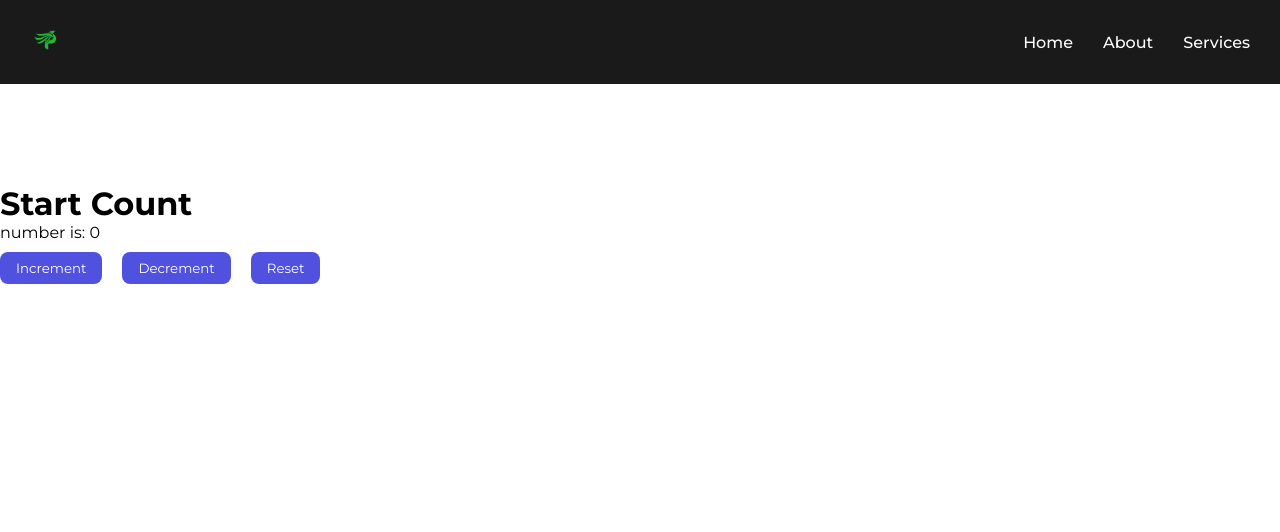
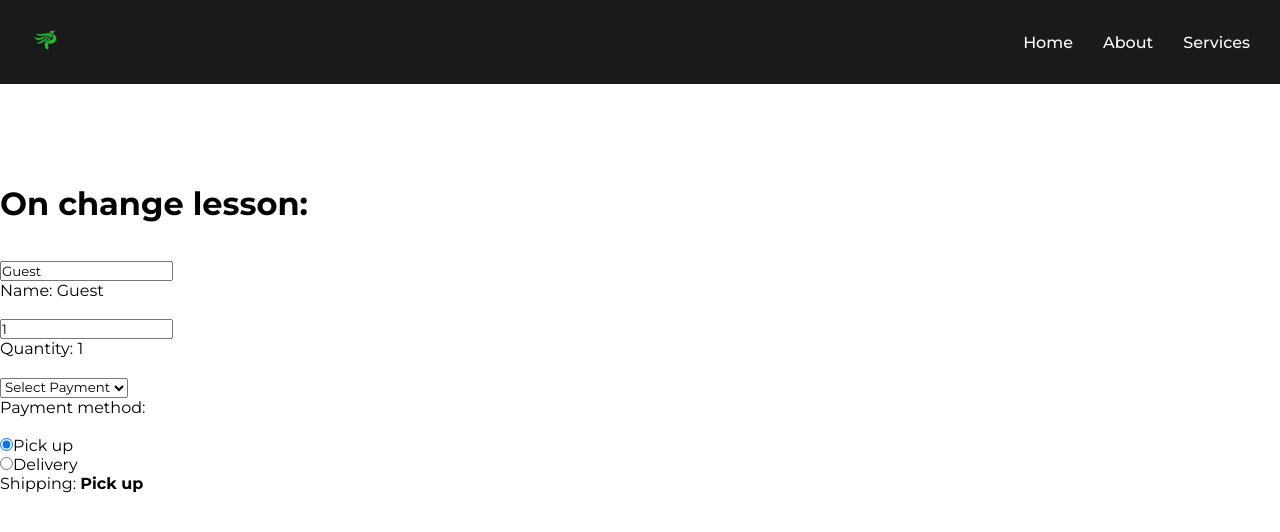
Before and after one commit to peterGwapo29/React, a React (Vite) app in the folder my-react-app/: page / in a window 1280 px wide. Shown: the top 532 px of the page. Built offline with nearby package versions, Linux system fonts and the light colour scheme.

Commit message:
onchange type input, text, select, radio

```diff
--- a/my-react-app/src/Component.jsx
+++ b/my-react-app/src/Component.jsx
@@ -1,44 +1,65 @@
 import React, {useState} from 'react';
 
 function Component() {
+    const [name, setName] = useState('Guest');
+    const [quantity, setQuantity] = useState(1);
+    const [payment, setPayment] = useState('');
+    const [shipping, setShipping] = useState('Pick up');
 
-    const [count, setCount] = useState(0);
-    const [title, setTitle] = useState("Start Count");
-
-
-    const Increment = () => {
-        if(count < 10){
-            setCount(count + 1);
-            setTitle("Count is Incremented");
-        }else{
-            setTitle("Reach maximum limit of 10");
-        }
+    const handleChange = () => {
+        setName(event.target.value);
     }
 
-    const Decrement = () => {
-        if(count >0){
-            setCount(count - 1);
-            setTitle("Count is Decremented");
-        }else{
-            setTitle("Count is already Zero");
-        }
+    const handleQuantity = () => {
+        setQuantity(event.target.value);
     }
 
-    const Reset = () => {
-        setCount(0);
-        setTitle("Count is Reset to Zero");
+    const handlePayment = () => {
+        setPayment(event.target.value);
     }
+
+    const handleShipping = () => {
+        setShipping(event.target.value);
+    }
+
 
   return (
     <div className="parent">
-        <h1>{title}</h1>
-        <p>number is: {count}</p>
+        <h1>On change lesson:</h1>
+        <br />
+        <br />
 
-        <div className="buttons">
-            <button onClick={Increment} >Increment</button>
-            <button onClick={Decrement} >Decrement</button>
-            <button onClick={Reset} >Reset</button>
-        </div>
+        <input type="text" value={name} onChange={handleChange}/>
+        <p>Name: {name}</p><br />
+
+        <input type="number" value={quantity} onChange={handleQuantity}/>
+        <p>Quantity: {quantity}</p><br />
+
+        <select name="payment" onChange={handlePayment}>
+            <option value="">Select Payment</option>
+            <option value="Visa">Visa</option>
+            <option value="Mastercard">Mastercard</option>
+            <option value="Giftcard">Giftcard</option>
+        </select>
+        <p>Payment method: {payment}</p>
+        <br />
+
+        <label>
+            <input  type="radio"
+                    value="Pick up"
+                    checked={shipping === 'Pick up'}
+                    onChange={handleShipping}/>Pick up
+        </label>
+        <br />
+
+        <label>
+            <input type="radio"
+                    value="Delivery"
+                    checked={shipping === 'Delivery'}
+                    onChange={handleShipping}/>Delivery
+        </label>
+
+        <p>Shipping: <strong>{shipping}</strong></p>
     </div>
   );
 }
```
